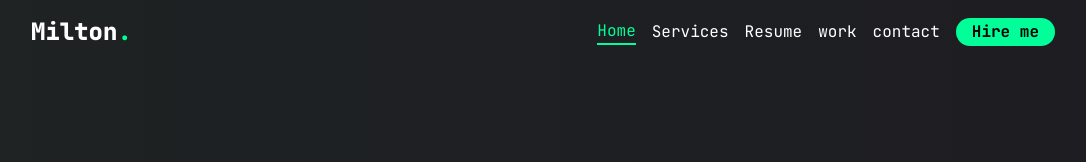
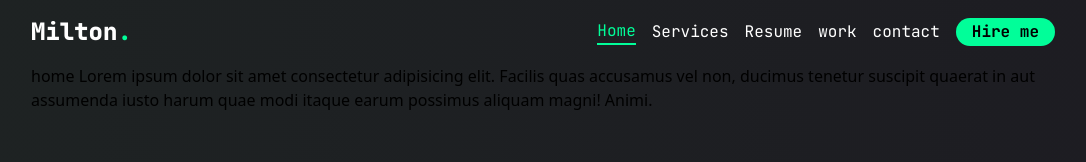
Before and after one commit to WaliUllahMilton/my-portfolio, a React (Vite) app: page / in a window 1280 px wide. Shown: the top 162 px of the page, without its empty margins (97-1183 px from the left). Built offline with nearby package versions, Linux system fonts and the light colour scheme.

Commit message:
all routing add

```diff
--- a/src/App.jsx
+++ b/src/App.jsx
@@ -1,5 +1,11 @@
-import { Route, Routes } from "react-router-dom"
+import {Route, Routes } from "react-router-dom"
+// import Home from "./pages/homePage/Home"
+import Service from "./pages/servicePage/Service"
+import Resume from "./pages/resumePage/Resume"
+import Work from "./pages/workPAge/WOrk"
+import Contact from "./pages/contactPage/Contact"
 import Home from "./pages/homePage/Home"
+import Layout from "./pages/Layout"
 
 
 
@@ -10,9 +16,19 @@ function App() {
 
   return (
     <>
-    <Routes>
-      <Route path="/" element= {<Home/>}/>
-    </Routes>
+
+      <Routes>
+        <Route path="/" element={<Layout/>}>
+        <Route index element={<Home/>}/>
+        <Route path="/services" element={<Service/>}/>
+        <Route path="/resume" element={<Resume/>}/>
+        <Route path="/work" element={<Work/>}/>
+        <Route path="/contact" element={<Contact/>}/>
+
+        </Route>
+      </Routes>
+
+
 
     </>
   )
--- a/src/components/Navbar.jsx
+++ b/src/components/Navbar.jsx
@@ -43,7 +43,7 @@ const Navbar = () => {
     // })
   return (
     <>
-        <nav className="">
+        <nav className="max-w-screen-lg mx-auto mt-4">
         <header className="relative flex flex-col sm:flex-row items-center justify-between">
             <div className="">
                 <Link
--- /dev/null
+++ b/src/pages/Layout.jsx
@@ -0,0 +1,16 @@
+
+import Navbar from '../components/Navbar'
+import { Outlet } from 'react-router-dom'
+
+const Layout = () => {
+  return (
+    <div>
+        <Navbar/>
+        <main>
+            <Outlet/>
+        </main>
+    </div>
+  )
+}
+
+export default Layout
--- a/src/pages/homePage/Home.jsx
+++ b/src/pages/homePage/Home.jsx
@@ -9,7 +9,7 @@ const Home = () => {
 
   return (
     <div className="max-w-screen-lg mx-auto mt-4">
-       <Navbar/>
+       <h1 className="text-red">home Lorem ipsum dolor sit amet consectetur adipisicing elit. Facilis quas accusamus vel non, ducimus tenetur suscipit quaerat in aut assumenda iusto harum quae modi itaque earum possimus aliquam magni! Animi.</h1>
 
     </div>
   )
```
